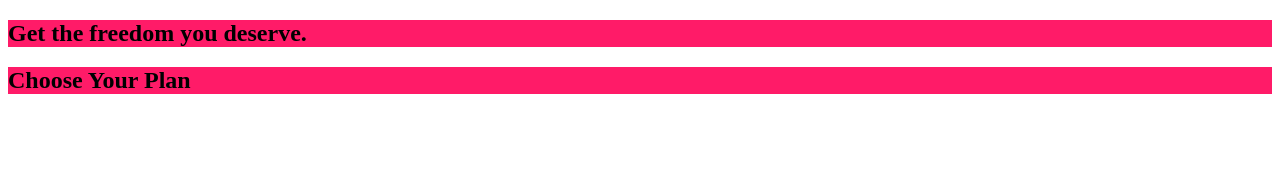
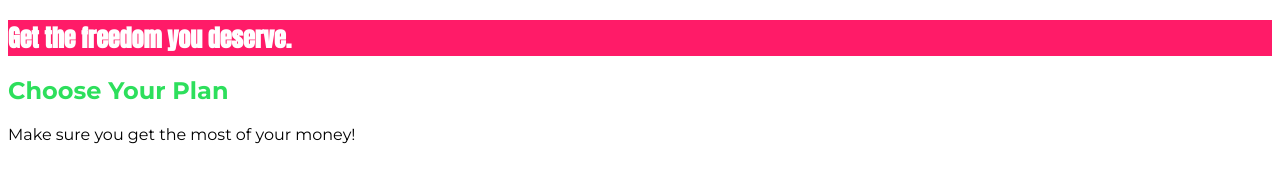
Before and after one commit to praxmus/01-CSS-Basics, a plain HTML site: page index.html in a window 1280 px wide. Drawn offline with Linux system fonts and the light colour scheme.

Commit message:
Final commit

```diff
--- a/index.html
+++ b/index.html
@@ -1,20 +1,24 @@
 <!DOCTYPE html>
 <html lang="en">
+
 <head>
     <meta charset="UTF-8">
     <meta name="viewport" content="width=device-width, initial-scale=1.0">
     <title>wHost</title>
     <link rel="shortcut icon" href="favicon.png">
+    <link href="https://fonts.googleapis.com/css2?family=Anton&display=swap" rel="stylesheet">
+    <link href="https://fonts.googleapis.com/css2?family=Montserrat:wght@100..900&display=swap" rel="stylesheet">
     <link rel="stylesheet" href="main.css">
 </head>
 
 <body>
     <main>
-        <section>
+        <section id="product-overview">
             <h1>Get the freedom you deserve.</h1>
         </section>
-        <section>
-            <h1>Choose Your Plan</h1>
+        <section id="plans">
+            <h1 class="section-title">Choose Your Plan</h1>
+            <p>Make sure you get the most of your money!</p>
         </section>
     </main>
 </body>
--- a/main.css
+++ b/main.css
@@ -1,3 +1,16 @@
-section {
+body{
+    font-family: "Montserrat", sans-serif;
+}
+
+#product-overview{
     background: #ff1b68;
 }
+
+#product-overview h1{
+    color: white;
+    font-family: "Anton", sans-serif;
+}
+
+.section-title{
+    color: #2ddf5c;
+}
```
Also changed, not shown: 1 other file.
